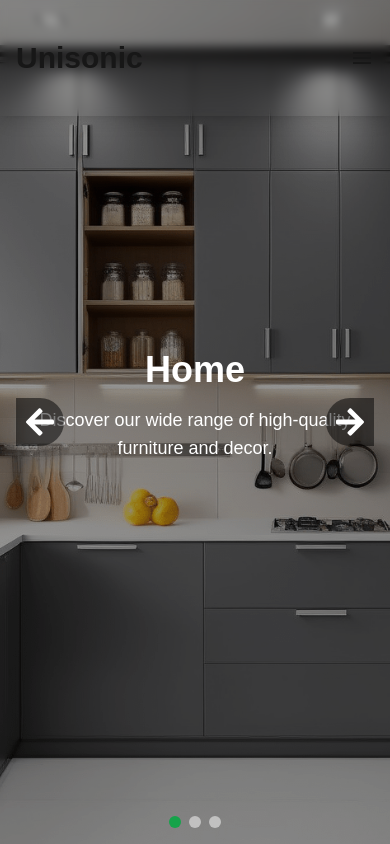
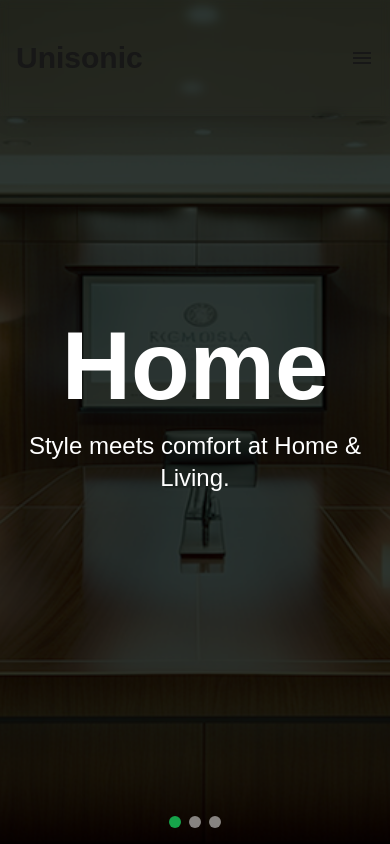
Before and after one commit to thusalapi/UnisonicNextJS, a Next.js app: page / in a window 390 px wide. Shown: the top 844 px of the page. Built offline with nearby package versions, Linux system fonts and the light colour scheme.

Commit message:
Refactor metadata title and contact information

```diff
--- a/src/app/layout.tsx
+++ b/src/app/layout.tsx
@@ -14,7 +14,7 @@ const geistMono = localFont({
 });
 
 export const metadata: Metadata = {
-  title: "Create Next App",
+  title: "Unisonic",
   description: "Generated by create next app",
 };
 
--- a/src/components/ContactUsSection.tsx
+++ b/src/components/ContactUsSection.tsx
@@ -128,15 +128,19 @@ const ContactUs = () => {
               <div className="space-y-4">
                 <p className="flex items-center">
                   <FaEnvelope className="mr-3 text-xl" />
-                  info@unisonic.com
+                  info@unisonic.lk
                 </p>
                 <p className="flex items-center">
                   <FaPhone className="mr-3 text-xl" />
-                  +94 123 456 789
+                  +94 777 878 663
                 </p>
                 <p className="flex items-center">
                   <FaMapMarkerAlt className="mr-3 text-xl" />
-                  123 Main Street, Colombo, Sri Lanka
+                  173A, Siddamulla, Piliyandala, Sri Lanka.
+                </p>
+                <p className="flex items-center">
+                  <FaMapMarkerAlt className="mr-3 text-xl" />
+                  246, Negombo Road, Negombo, Kandana Sri Lanka.
                 </p>
               </div>
             </div>
--- a/src/components/Footer.tsx
+++ b/src/components/Footer.tsx
@@ -138,10 +138,10 @@ const Footer = () => {
           {/* Contact Info */}
           <div>
             <h4 className="text-xl font-semibold mb-4">Contact Us</h4>
-            <p className="mb-2">123 Furniture Street</p>
-            <p className="mb-2">Colombo, Sri Lanka</p>
-            <p className="mb-2">Phone: +94 123 456 789</p>
-            <p>Email: info@unisonic.com</p>
+            <p className="mb-2">173A, Siddamulla, </p>
+            <p className="mb-2">Piliyandala, Sri Lanka.</p>
+            <p className="mb-2">Phone: +94 777 878 663</p>
+            <p>Email: info@unisonic.lk</p>
           </div>
         </div>
 
--- a/src/components/HeroSection.tsx
+++ b/src/components/HeroSection.tsx
@@ -4,7 +4,7 @@ import React, { useState, useEffect } from "react";
 import { FaArrowLeft, FaArrowRight } from "react-icons/fa";
 import Image from "next/image";
 
-import slide1 from "../assets/images/pantry2.png";
+import slide1 from "../assets/images/hero-bg-1.png";
 import slide2 from "../assets/images/pantry3.png";
 import slide3 from "../assets/images/pantry2.png";
 
@@ -12,17 +12,17 @@ const slides = [
   {
     image: slide1,
     title: "Home",
-    description: "Discover our wide range of high-quality furniture and decor.",
+    description: "Style meets comfort at Home & Living.",
   },
   {
     image: slide2,
-    title: "Modern Design",
-    description: "Find modern designs that fit your style.",
+    title: "Office",
+    description: "Redefine your environment stylishly.",
   },
   {
     image: slide3,
-    title: "Affordable Luxury",
-    description: "Experience luxury furniture at affordable prices.",
+    title: "Custom Made",
+    description: "Shape your space with bespoke designs",
   },
 ];
 
@@ -66,10 +66,10 @@ const HeroSection = () => {
               layout="fill"
               objectFit="cover"
             />
-            <div className="absolute inset-0 flex items-center justify-center bg-black bg-opacity-40">
+            <div className="absolute inset-0 flex items-center justify-center bg-black bg-opacity-60">
               <div className="text-center text-white px-6 md:px-12 max-w-4xl">
                 <h1
-                  className={`text-4xl md:text-6xl font-extrabold mb-4 transition-transform duration-500 ${
+                  className={`text-8xl md:text-6xl sm:text-lg font-extrabold mb-4 transition-transform duration-500 ${
                     textAnimation
                       ? "translate-x-full opacity-0"
                       : "translate-x-0 opacity-100"
@@ -78,7 +78,7 @@ const HeroSection = () => {
                   {slide.title}
                 </h1>
                 <p
-                  className={`text-lg md:text-2xl mb-8 transition-transform duration-500 delay-100 ${
+                  className={`text-2xl md:text-2xl mb-8 transition-transform duration-500 delay-100 ${
                     textAnimation
                       ? "translate-x-full opacity-0"
                       : "translate-x-0 opacity-100"
@@ -91,7 +91,7 @@ const HeroSection = () => {
           </div>
         ))}
       </div>
-      <div className="absolute inset-y-0 left-0 flex items-center">
+      <div className="absolute inset-y-0 left-0 md:flex hidden items-center">
         <button
           onClick={goToPreviousSlide}
           className="text-white bg-black bg-opacity-50 hover:bg-opacity-75 rounded-r-full p-2 ml-4"
@@ -99,7 +99,7 @@ const HeroSection = () => {
           <FaArrowLeft className="h-8 w-8" />
         </button>
       </div>
-      <div className="absolute inset-y-0 right-0 flex items-center">
+      <div className="absolute inset-y-0 right-0 md:flex hidden items-center">
         <button
           onClick={goToNextSlide}
           className="text-white bg-black bg-opacity-50 hover:bg-opacity-75 rounded-l-full p-2 mr-4"
--- a/src/components/Navbar.tsx
+++ b/src/components/Navbar.tsx
@@ -31,7 +31,7 @@ const Navbar: React.FC<NavbarProps> = ({ backgroundColor, textColor }) => {
               <Link
                 key={item.label}
                 href={item.href}
-                className={`font-itim leading-normal text-lg hover:text-blue-400 transition-colors duration-200 ${textColor}`}
+                className={`font-itim leading-normal text-lg hover:text-green-500 transition-colors duration-200 ${textColor}`}
               >
                 {item.label}
               </Link>
@@ -53,7 +53,7 @@ const Navbar: React.FC<NavbarProps> = ({ backgroundColor, textColor }) => {
             <li key={item.label}>
               <Link
                 href={item.href}
-                className={`font-itim leading-normal text-lg hover:text-blue-400 transition-colors duration-200 ${textColor}`}
+                className={`font-itim leading-normal text-lg hover:text-green-500 transition-colors duration-200 ${textColor}`}
               >
                 {item.label}
               </Link>
--- a/src/components/Portfolio.tsx
+++ b/src/components/Portfolio.tsx
@@ -32,7 +32,13 @@ const projects = [
       "A calming bedroom design focusing on simplicity and tranquility.",
     image: img3,
   },
-  // Add more projects as needed
+  {
+    id: 4,
+    title: "Minimalist Bedroom Suite",
+    description:
+      "A calming bedroom design focusing on simplicity and tranquility.",
+    image: img4,
+  },
 ];
 
 const Portfolio = () => {
@@ -118,7 +124,7 @@ const Portfolio = () => {
               </div>
             </motion.div>
           </AnimatePresence>
-          <button
+          {/* <button
             onClick={prevSlide}
             className="absolute left-4 top-1/2 transform -translate-y-1/2 bg-black bg-opacity-50 hover:bg-opacity-75 rounded-full p-2 transition-all duration-300"
           >
@@ -129,7 +135,7 @@ const Portfolio = () => {
             className="absolute right-4 top-1/2 transform -translate-y-1/2 bg-black bg-opacity-50 hover:bg-opacity-75 rounded-full p-2 transition-all duration-300"
           >
             &#8594;
-          </button>
+          </button> */}
         </div>
         <div className="flex justify-center mt-8">
           {projects.map((_, index) => (
```
Also changed, not shown: src/assets/images/hero-bg-1.png (added).
